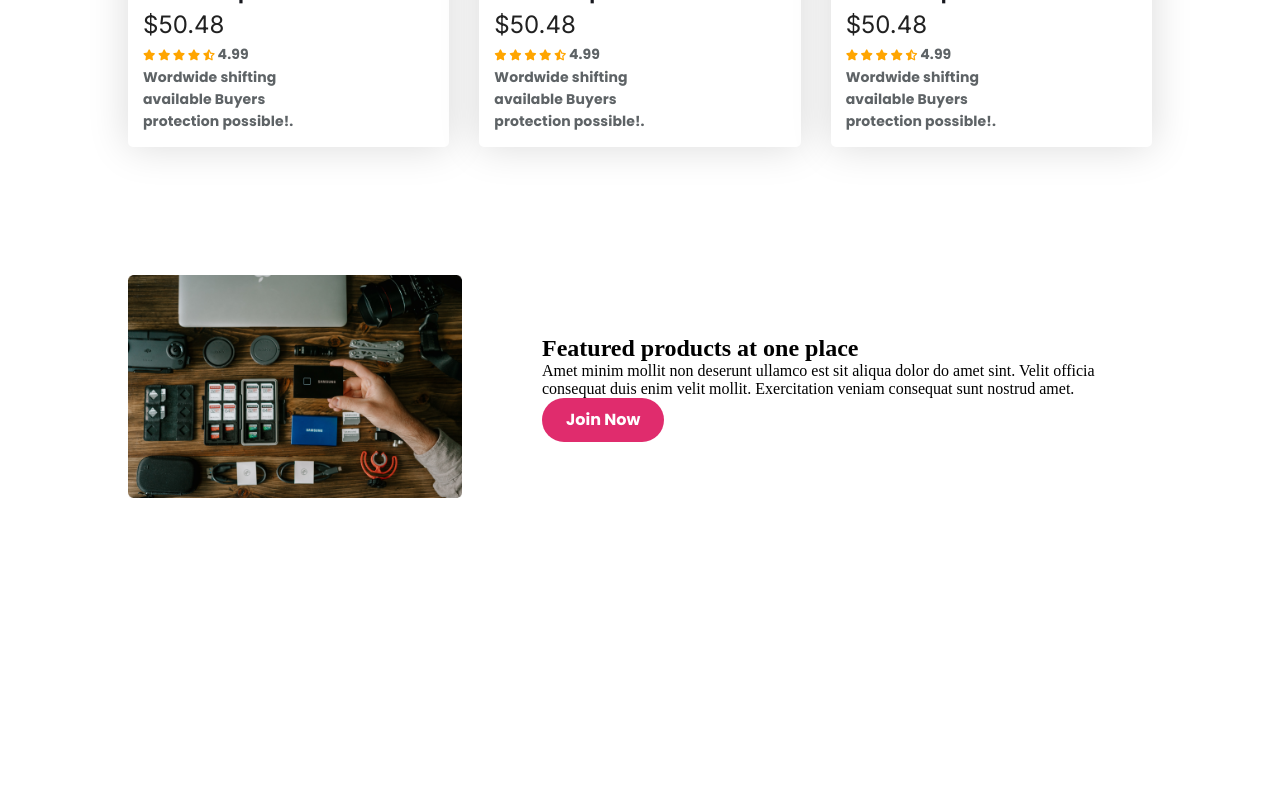
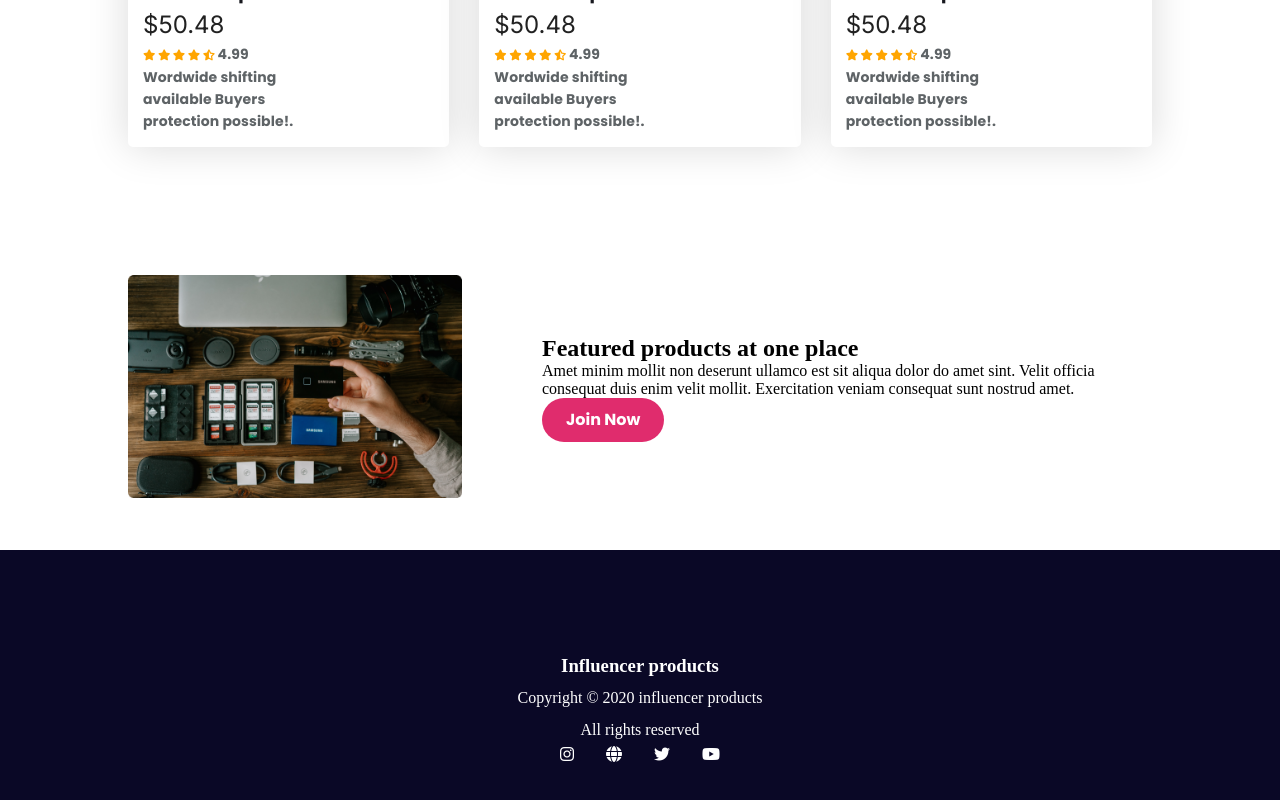
Before and after one commit to MizanurRahman5/influencer-product-website, a plain HTML site: page index.html in a window 1280 px wide. Shown: the part 1972-2772 px from the top of the page. Before the commit the page ends 2522 px from the top, so only its background shows below. Drawn offline with Linux system fonts and the light colour scheme.

Commit message:
footer section added

```diff
--- a/index.html
+++ b/index.html
@@ -208,7 +208,15 @@
          </section>
     </main>
     <footer class="footer">
-
+        <h3>Influencer products</h3>
+        <p>Copyright © 2020  influencer products</p>
+        <p>All rights reserved</p>
+        <div class="icon">
+            <i class="fa-brands fa-instagram"></i>
+            <i class="fa-solid fa-globe"></i>
+            <i class="fa-brands fa-twitter"></i>
+            <i class="fa-brands fa-youtube"></i>
+        </div>
     </footer>
 </body>
 </html>
--- a/style/style.css
+++ b/style/style.css
@@ -207,3 +207,18 @@ letter-spacing: 1.8%;
 }
 
 /* footer section style */
+
+.footer{
+    display: flex;
+    flex-direction: column;
+    align-items: center;
+    justify-content: center;
+    padding: 100px;
+    background-color: #0A0826;
+    color: white;
+    line-height: 2rem;
+}
+.footer .icon{
+    display: flex;
+    gap: 2rem;
+}
```
